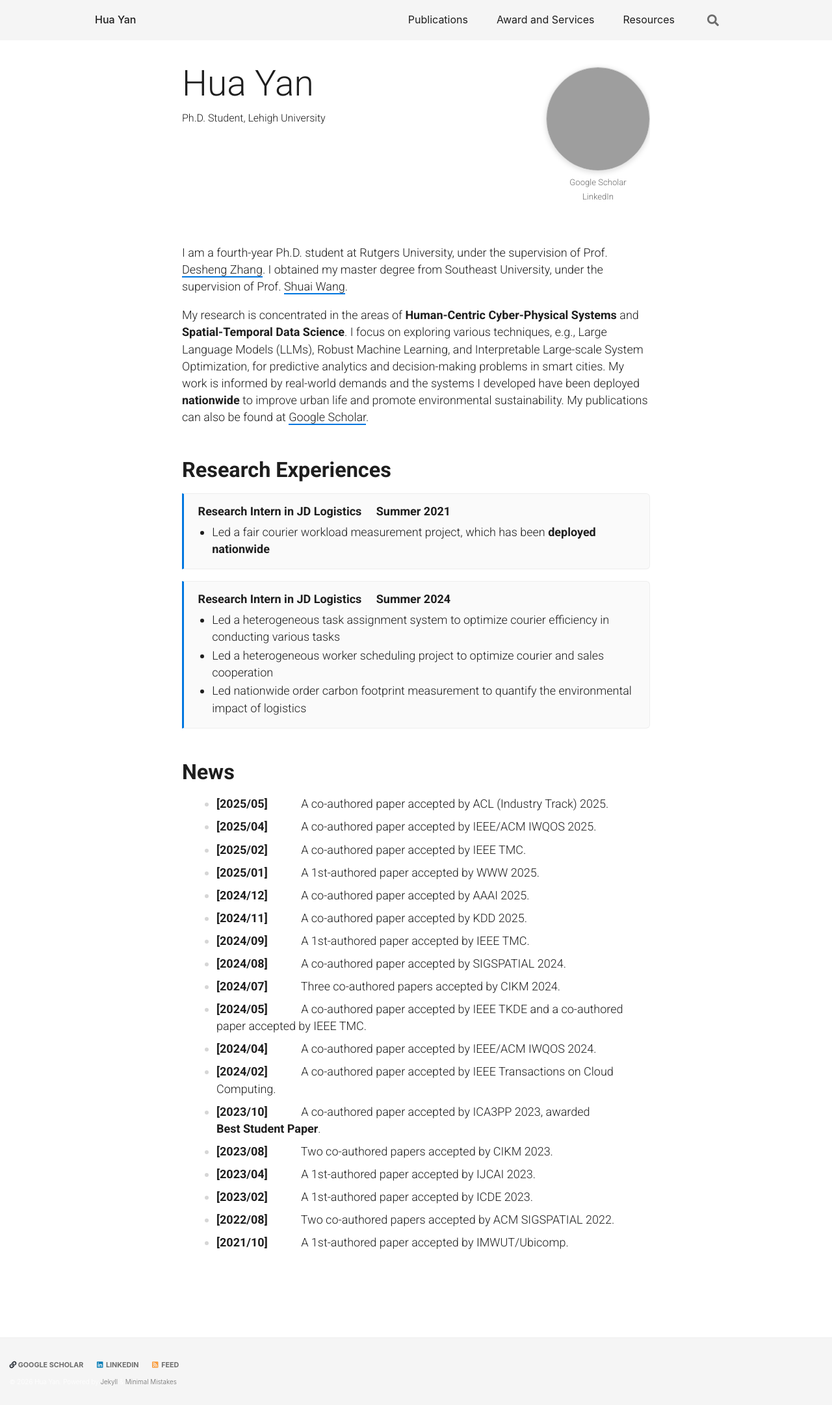
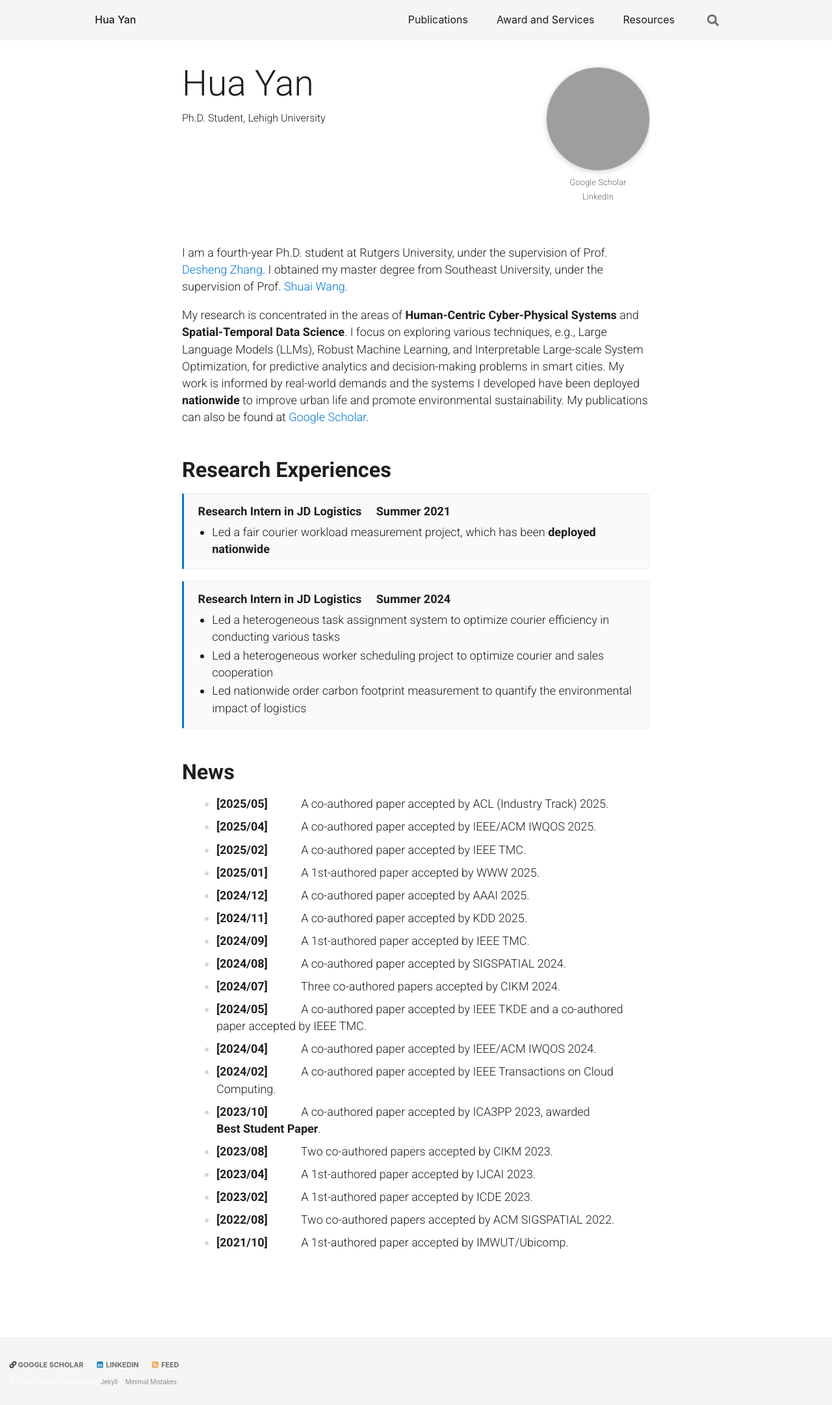
Before and after one commit to huy222-lu/website, a Jekyll site: the page built from index.md, in a window 1280 px wide. Shown: the whole page at 65% size. Built offline with Jekyll 4.4.1, drawn with Linux system fonts in a browser that asks for light colours; cached includes are drawn as plain includes; a script that is not in the unit is left out; comment, search, counter and statistics services are not loaded; grey boxes are pictures that could not be loaded.

Commit message:
improve style

```diff
--- a/assets/css/main.scss
+++ b/assets/css/main.scss
@@ -47,16 +47,15 @@ h1, h2, h3, h4, h5, h6 {
   color: var(--primary);
 }
 
-/* Links: blue box-shadow underline, no color change */
+/* Links: #0076df blue, same as baoshenguo.com */
 a {
-  color: currentColor;
+  color: #0076df;
   text-decoration: none;
-  box-shadow: 0 2px 0 var(--darkcolor);
+  box-shadow: none;
 
   &:hover {
-    color: var(--darkcolor);
-    text-decoration: none;
-    box-shadow: 0 2px 0 var(--darkcolor);
+    color: #0076df;
+    text-decoration: underline;
   }
 }
 
@@ -193,8 +192,8 @@ html { scroll-behavior: smooth; }
   }
 
   a {
-    color: currentColor;
-    box-shadow: 0 2px 0 var(--darkcolor);
+    color: #0076df;
+
     &:hover { color: var(--darkcolor); }
   }
 
@@ -262,8 +261,8 @@ html { scroll-behavior: smooth; }
     }
 
     a {
-      color: currentColor;
-      box-shadow: 0 2px 0 var(--darkcolor);
+      color: #0076df;
+
     }
   }
 }
@@ -365,8 +364,8 @@ html { scroll-behavior: smooth; }
   color: var(--primary);
 
   a {
-    color: currentColor;
-    box-shadow: 0 2px 0 var(--darkcolor);
+    color: #0076df;
+
     &:hover { color: var(--darkcolor); }
   }
 }
```
